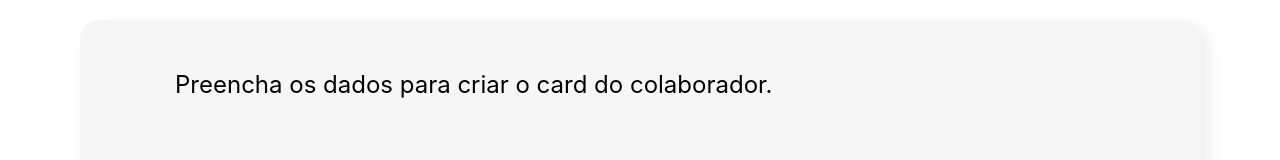
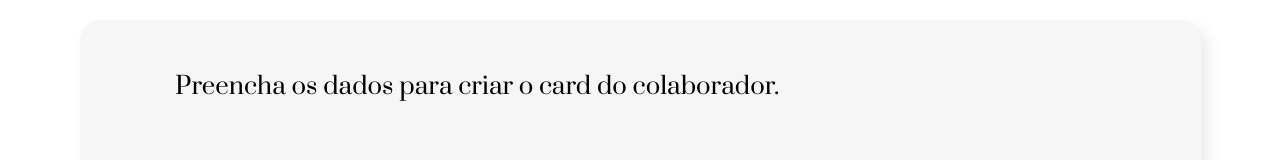
Before and after one commit to rebecapartenos/organo-alura, a React (Create React App) app: page / in a window 1280 px wide. Shown: the part 558-718 px from the top of the page. Built offline with nearby package versions, Linux system fonts and the light colour scheme.

Commit message:
change universal modifications

```diff
--- a/src/index.css
+++ b/src/index.css
@@ -1,10 +1,15 @@
+@import url('https://fonts.googleapis.com/css2?family=Prata&display=swap');
+
 body {
   margin: 0;
-  font-family: -apple-system, BlinkMacSystemFont, 'Segoe UI', 'Roboto', 'Oxygen',
-    'Ubuntu', 'Cantarell', 'Fira Sans', 'Droid Sans', 'Helvetica Neue',
+  font-family: -apple-system, 'Montserrat',
     sans-serif;
   -webkit-font-smoothing: antialiased;
   -moz-osx-font-smoothing: grayscale;
+}
+
+h1,h2{
+  font-family: 'Prata', serif;
 }
 
 code {
```
